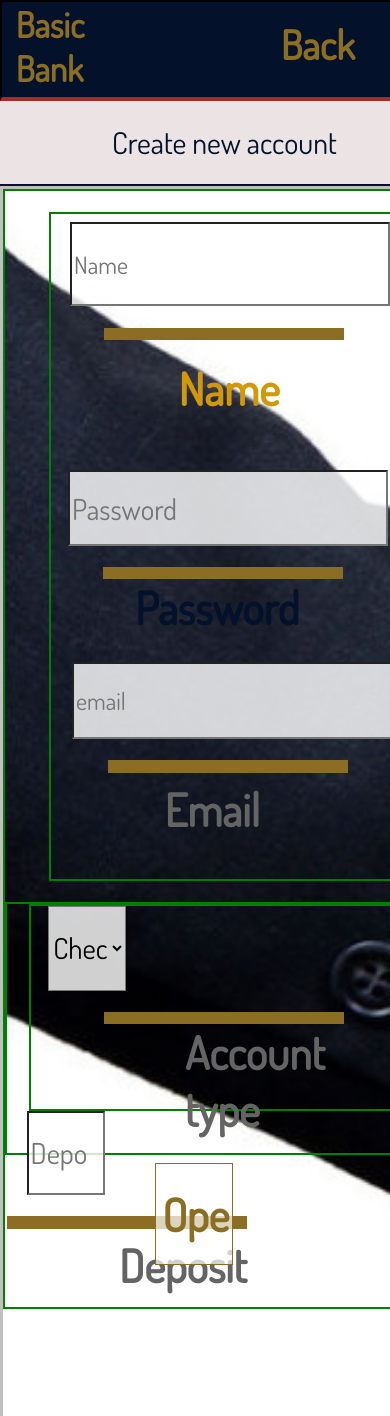
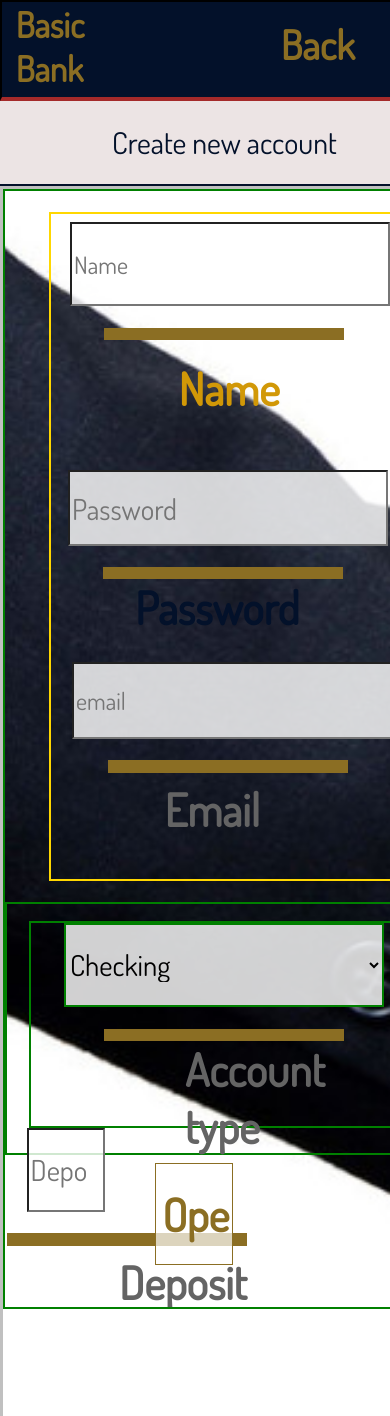
Before and after one commit to cyberstizz/basicbank, a React (Create React App) app: page /create in a window 390 px wide. Shown: the top 1416 px of the page. Built offline with nearby package versions, Linux system fonts and the light colour scheme; a web font is replaced by a local one.

Commit message:
set the accounttype to be centered with margin  0 auto

```diff
--- a/src/components/Create.css
+++ b/src/components/Create.css
@@ -45,7 +45,7 @@
     flex-direction: column;
     height: 60%;
     margin: 0 auto;
-    border: solid 2px green;
+    border: solid 2px gold;
 
 }
 
@@ -129,10 +129,13 @@ width: 100%;
     border: solid 2px green;
     margin: 0 auto;
     width: 90%;
+    margin-top: 2vh;
 }
 
 .accounttype{
-
+    border: solid 2px green;
+    width: 20rem;
+    margin: 0 auto;
 }
 
 .accountTypeText{
```
